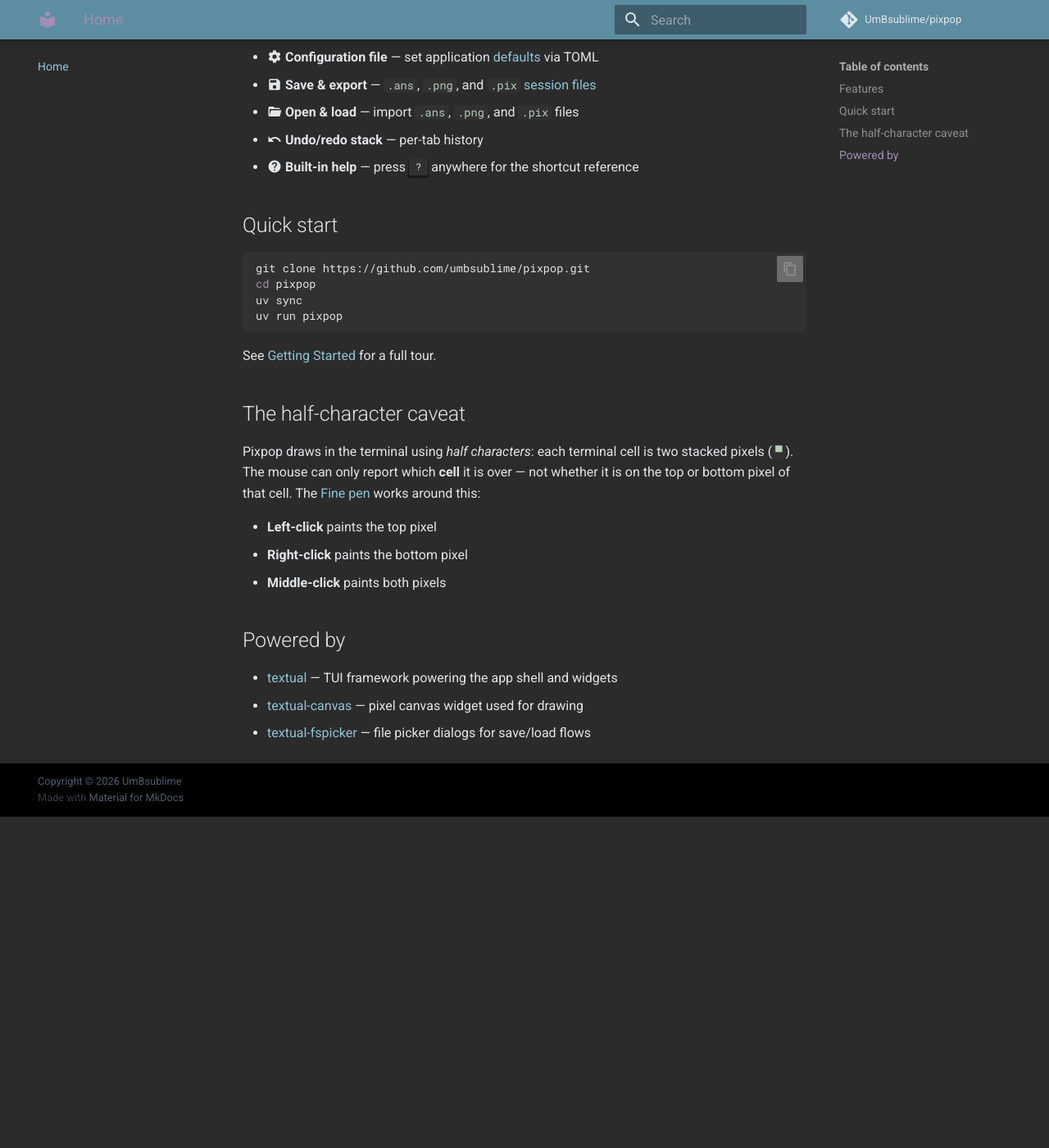
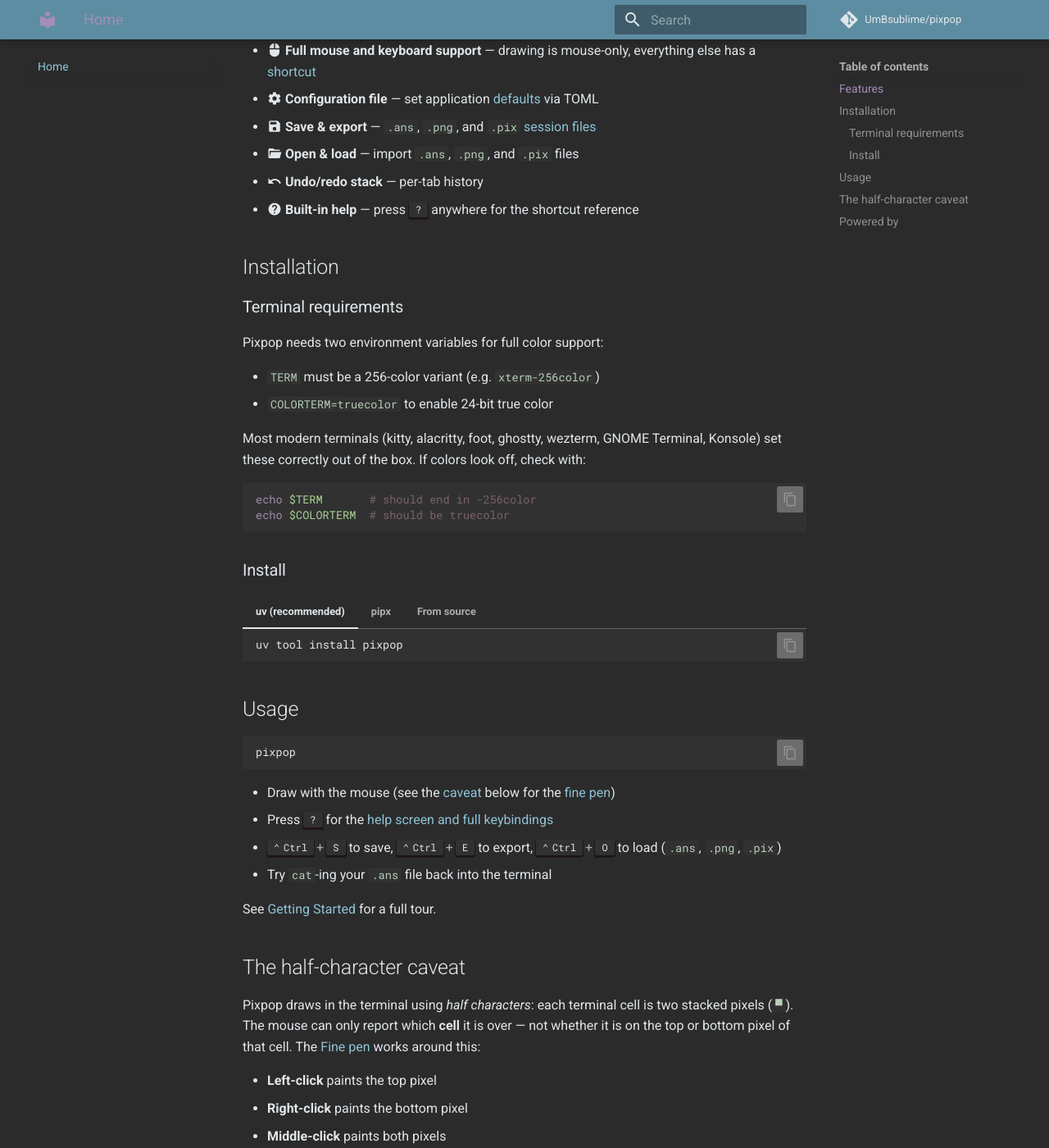
Before and after one commit to UmBsublime/pixpop, an MkDocs documentation site: the page built from docs/index.md, in a window 1280 px wide and 1400 px high, scrolled down 1053 px. Shown: the whole window at 82% size. Built offline with MkDocs 1.6.1 and Material for MkDocs 9.7.7, drawn with Linux system fonts in a browser that asks for light colours; comment, search, counter and statistics services are not loaded; before the commit the page ends 2049 px from its top, so only the background shows below that; some of the changed text lies outside the part shown.

Commit message:
docs: rework home page to match README

````diff
--- a/docs/index.md
+++ b/docs/index.md
@@ -1,8 +1,11 @@
 # Pixpop
 
-**A TUI paint application built with Python 3.14 and the [Textual](https://textual.textualize.io/) framework.**
+**A TUI paint application built with the [Textual](https://textual.textualize.io/) framework.**
 
-Draw pixel art without ever leaving your terminal.
+Pixpop was originally built to export pixel art as ANSI escape sequences,
+but evolved into a simple multi-layer, multi-canvas pixel drawing app.
+It pairs well with tools like [jestsay](https://github.com/UmBsublime/jestsay)
+for spicing up your terminal MOTD.
 
 ![Pixpop main window](assets/images/app.png)
 
@@ -17,14 +20,57 @@
 - :material-undo: **Undo/redo stack** — per-tab history
 - :material-help-circle: **Built-in help** — press ++question++ anywhere for the shortcut reference
 
-## Quick start
+## Installation
+
+### Terminal requirements
+
+Pixpop needs two environment variables for full color support:
+
+- `TERM` must be a 256-color variant (e.g. `xterm-256color`)
+- `COLORTERM=truecolor` to enable 24-bit true color
+
+Most modern terminals (kitty, alacritty, foot, ghostty, wezterm, GNOME
+Terminal, Konsole) set these correctly out of the box. If colors look off,
+check with:
 
 ```bash
-git clone https://github.com/umbsublime/pixpop.git
-cd pixpop
-uv sync
-uv run pixpop
+echo $TERM       # should end in -256color
+echo $COLORTERM  # should be truecolor
 ```
+
+### Install
+
+=== "uv (recommended)"
+
+    ```bash
+    uv tool install pixpop
+    ```
+
+=== "pipx"
+
+    ```bash
+    pipx install pixpop
+    ```
+
+=== "From source"
+
+    ```bash
+    git clone https://github.com/umbsublime/pixpop.git
+    cd pixpop
+    uv sync
+    uv run pixpop
+    ```
+
+## Usage
+
+```bash
+pixpop
+```
+
+- Draw with the mouse (see the [caveat](#the-half-character-caveat) below for the [fine pen](tools.md#fine-pen))
+- Press ++question++ for the [help screen and full keybindings](shortcuts.md)
+- ++ctrl+s++ to save, ++ctrl+e++ to export, ++ctrl+o++ to load (`.ans`, `.png`, `.pix`)
+- Try `cat`-ing your `.ans` file back into the terminal
 
 See [Getting Started](getting-started.md) for a full tour.
 
````
